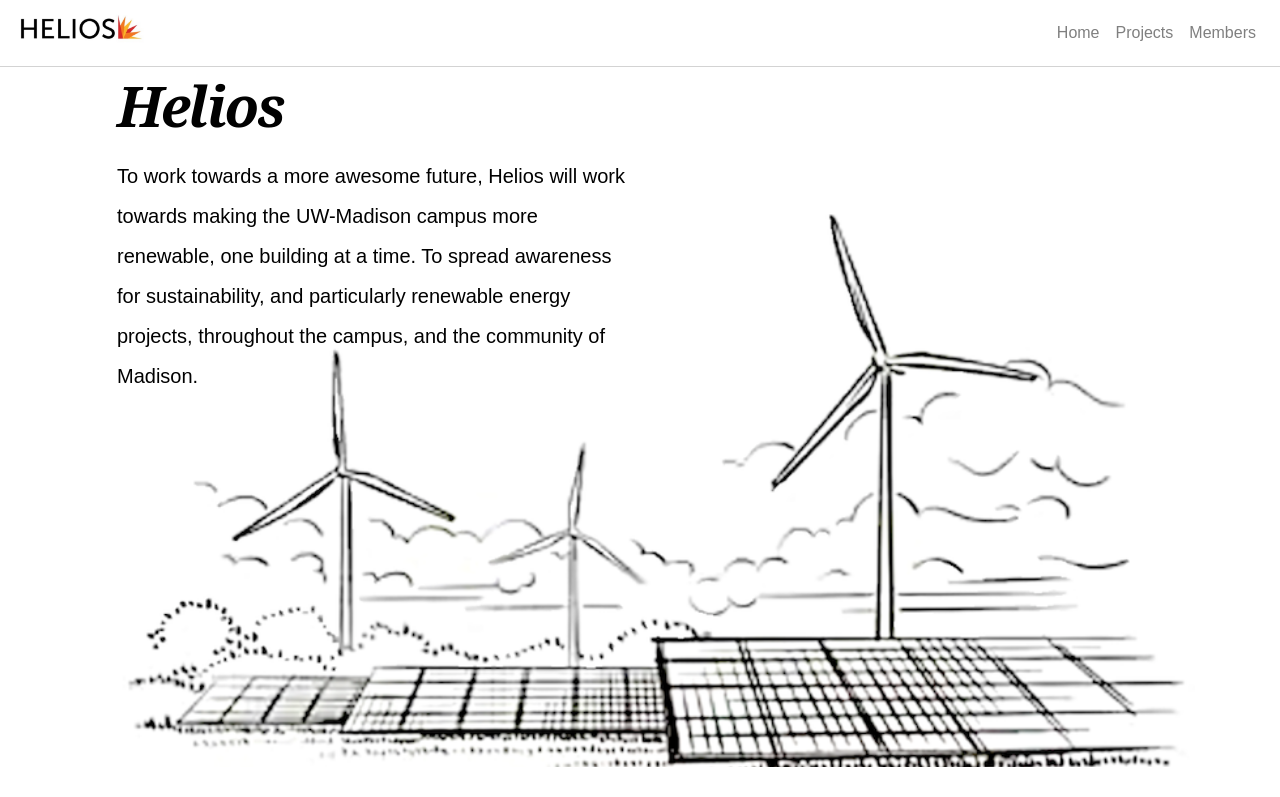
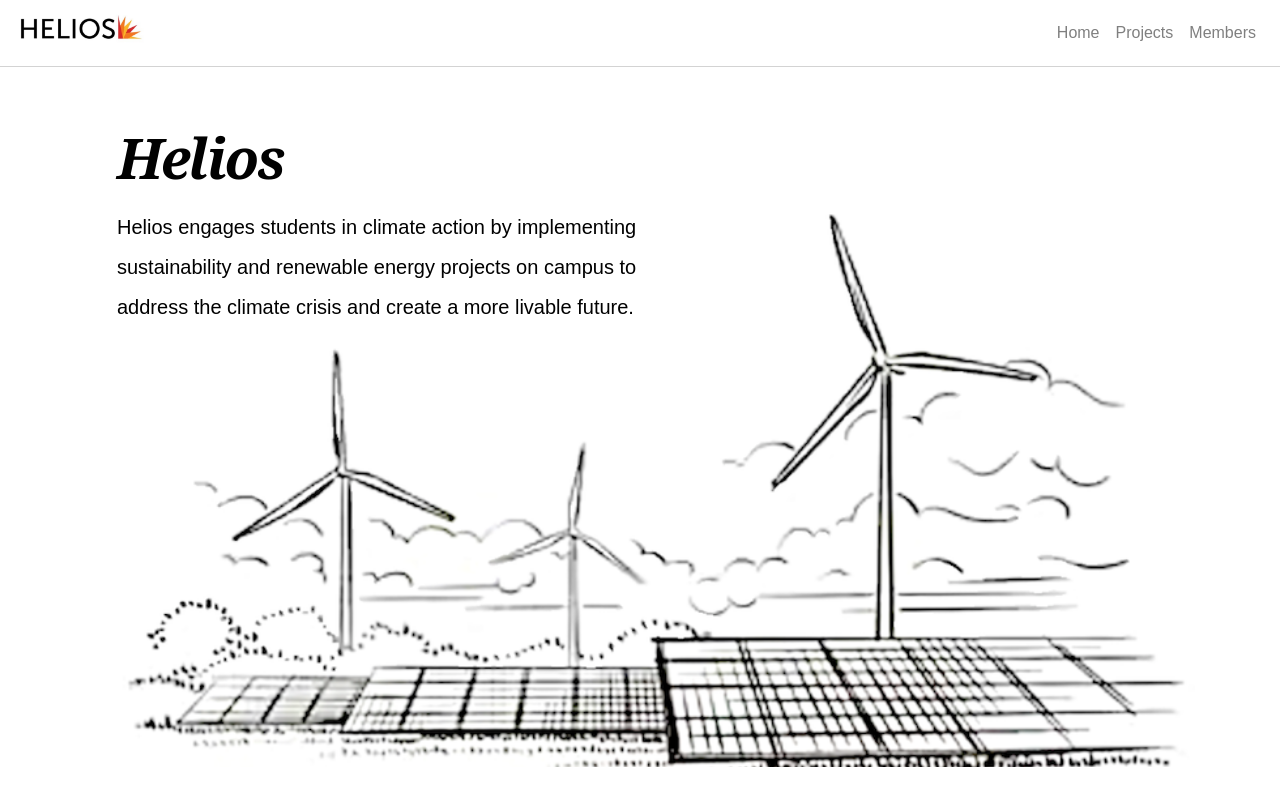
Before and after one commit to jstarfeldt/HeliosTechTeam, a React (Create React App) app: page / in a window 1280 px wide. Shown: the top 797 px of the page. Built offline with nearby package versions, Linux system fonts and the light colour scheme.

Commit message:
Update home page goal statement

```diff
--- a/src/Page/Home/Home.jsx
+++ b/src/Page/Home/Home.jsx
@@ -17,8 +17,8 @@
         <Jumbotron style={{marginRight: 'auto', marginTop: '100px'}}>
           <div className="col-md-6 px-0" style={{marginRight: 'auto', marginBottom: '450px'}} >
             <h1 className="display-4 font-italic homeTitle">Helios</h1>
-            <p className="lead my-3">To work towards a more awesome future, Helios will work towards making the UW-Madison campus more renewable, one building at a time.
-To spread awareness for sustainability, and particularly renewable energy projects, throughout the campus, and the community of Madison.</p>
+            <p className="lead my-3">Helios engages students in climate action by implementing sustainability and renewable energy projects
+              on campus to address the climate crisis and create a more livable future.</p>
           </div>
         </Jumbotron>
 
```
